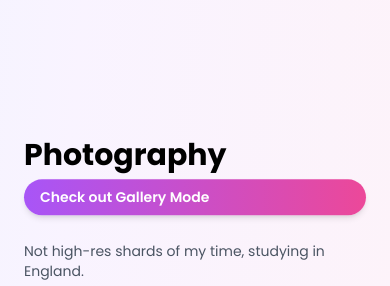
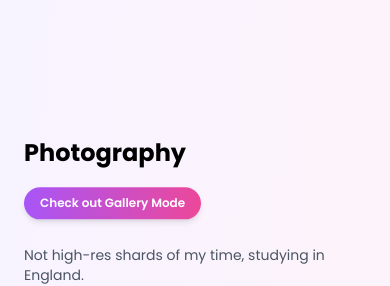
Before and after one commit to mrgw21/my-portfolio, a Next.js app: page / in a window 390 px wide. Shown: the part 3660-3946 px from the top of the page. Built offline with nearby package versions, Linux system fonts and the light colour scheme.

Commit message:
fix mobile button for Gallery

```diff
--- a/src/app/page.tsx
+++ b/src/app/page.tsx
@@ -163,14 +163,14 @@ export default function Home() {
       {/* PHOTOGRAPHY */}
       <section id="photography" className="pt-20 pb-16 px-6 md:px-16 max-w-7xl mx-auto">
         <motion.div initial={{ y: 30, opacity: 0 }} whileInView={{ y: 0, opacity: 1 }} transition={{ duration: 0.6 }}>
-          <div className="flex flex-col md:flex-row md:items-center md:justify-between mb-6">
-            <h2 className="text-3xl font-bold mb-2">Photography</h2>
+        <div className="flex flex-row items-center justify-between flex-wrap gap-4 mb-6">
+          <h2 className="text-2xl sm:text-3xl font-bold whitespace-nowrap">Photography</h2>
           <MotionLink
             href="/photos"
             whileHover={{ scale: 1.05 }}
             whileTap={{ scale: 0.95 }}
             animate={{ y: [0, -5, 0], transition: { repeat: Infinity, duration: 2 } }}
-              className="bg-gradient-to-r from-purple-500 to-pink-500 text-white px-4 py-2 rounded-full font-semibold shadow-md hover:shadow-lg transition-all text-sm"
+            className="bg-gradient-to-r from-purple-500 to-pink-500 text-xs sm:text-sm px-4 py-2 mt-1 sm:mt-0 text-white rounded-full font-semibold shadow-md hover:shadow-lg transition-all whitespace-nowrap shrink-0"
           >
             Check out Gallery Mode
           </MotionLink>
```
Lines whose indentation alone changed are shown as unchanged.
